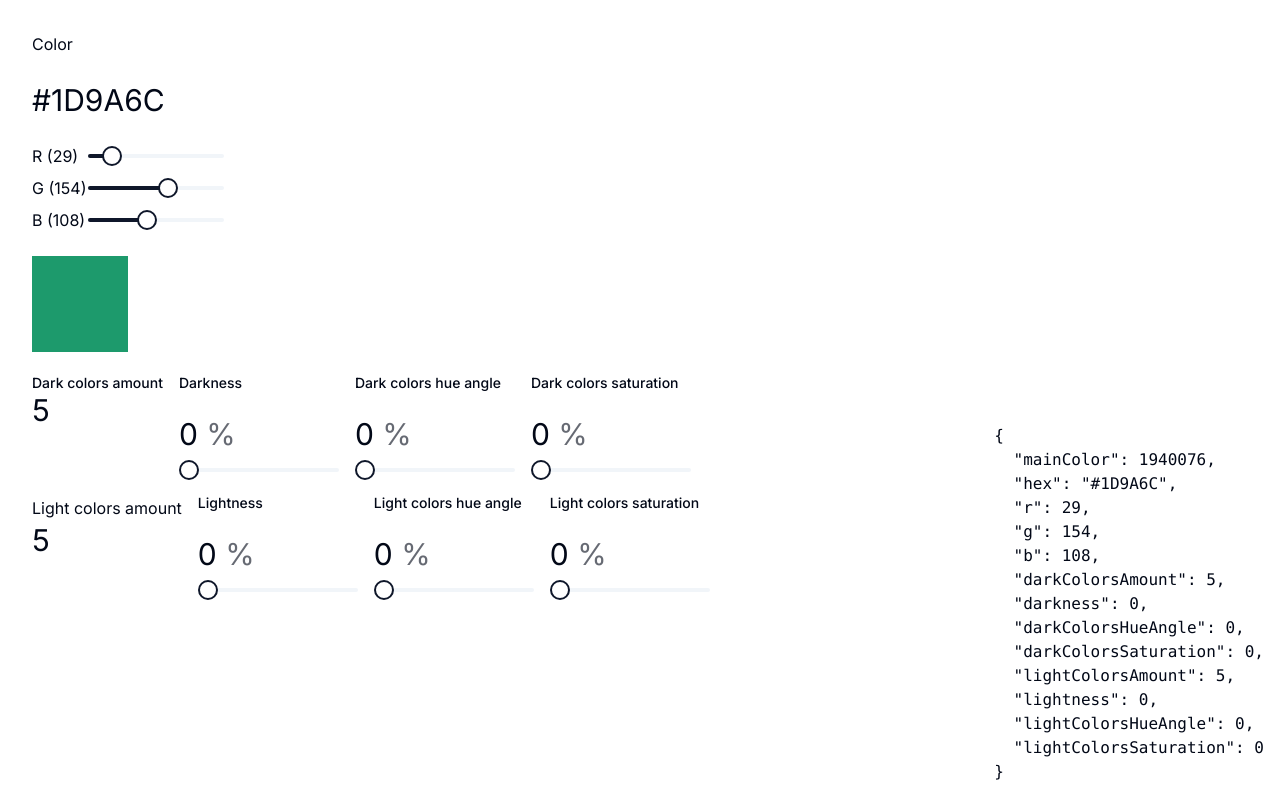
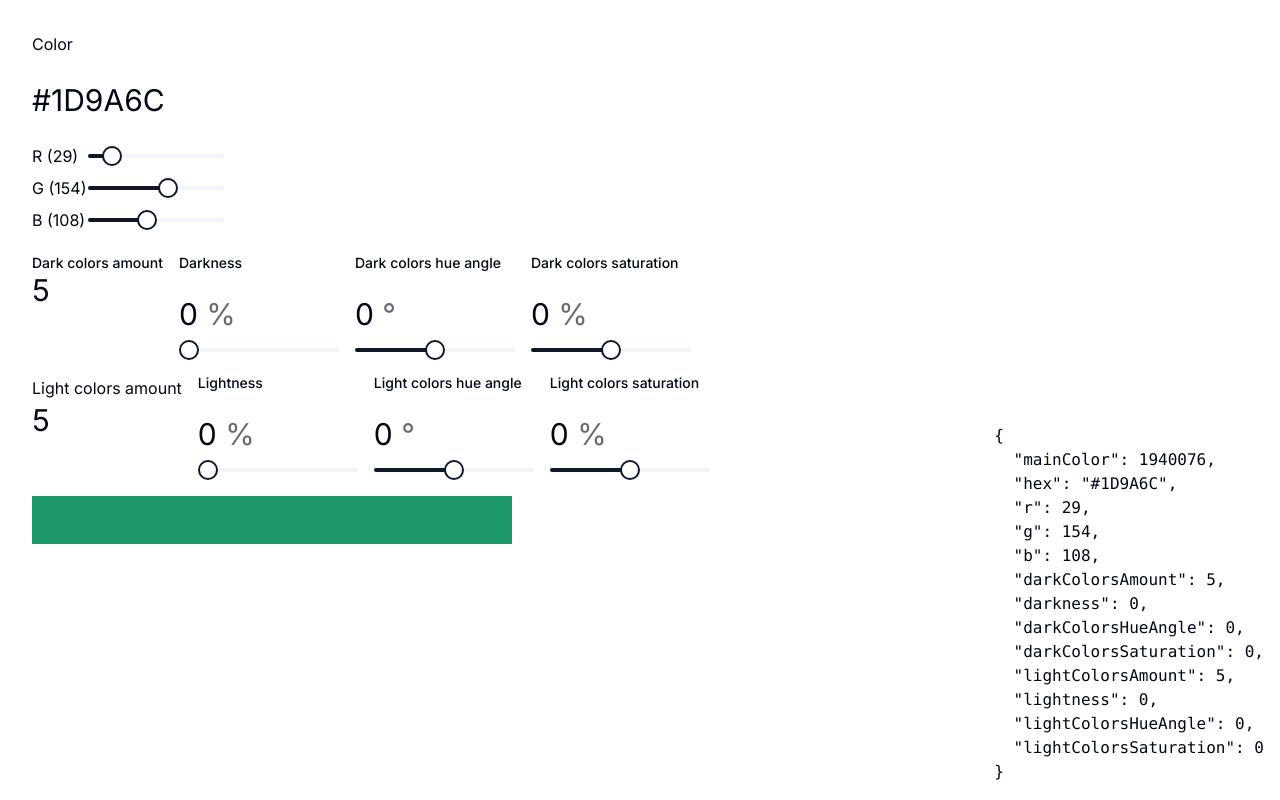
Before and after one commit to JairHuamanBellido/Oxidus, a Next.js app: page / in a window 1280 px wide. Built offline with nearby package versions, Linux system fonts and the light colour scheme.

Commit message:
feat(theme): horizontal palette

```diff
--- /dev/null
+++ b/app/components/BlockColor.tsx
@@ -0,0 +1,6 @@
+interface Props {
+  color: string;
+}
+export default function BlockColor({ color }: Props) {
+  return <div style={{background: color}} className={`w-12 h-12`}></div>;
+}
--- a/app/components/DarkThemeSettingSection.tsx
+++ b/app/components/DarkThemeSettingSection.tsx
@@ -47,6 +47,8 @@ export default function DarkThemeSettingSection() {
       <ThemeSettingSlider
         label="Dark colors hue angle"
         value={darkColorsHueAngle}
+        min={-360}
+        max={360}
         onValueChange={(val) =>
           setDarkThemeSettings({
             darkColorsAmount,
@@ -55,6 +57,7 @@ export default function DarkThemeSettingSection() {
             darkness,
           })
         }
+        symbol="°"
       />
       <ThemeSettingSlider
         label="Dark colors saturation"
@@ -67,6 +70,8 @@ export default function DarkThemeSettingSection() {
             darkness,
           })
         }
+        min={-100}
+        max={100}
       />
     </div>
   );
--- /dev/null
+++ b/app/components/HorizontalPaletteColors.tsx
@@ -0,0 +1,71 @@
+import { useThemeContext } from "@/components/contexts/ThemeContext/ThemeContext";
+import { getColorsList } from "@/src/utils/getColorsList";
+import { useEffect, useState } from "react";
+import BlockColor from "./BlockColor";
+
+export default function HorizontalPaletteColors() {
+  const {
+    darkColorsAmount,
+    darkColorsHueAngle,
+    darkColorsSaturation,
+    darkness,
+    lightColorsAmount,
+    lightColorsHueAngle,
+    lightColorsSaturation,
+    lightness,
+    hex,
+  } = useThemeContext();
+
+  const [darkColors, setDarkColors] = useState<string[]>([]);
+  const [lightColors, setLightColors] = useState<string[]>([]);
+
+  useEffect(() => {
+    setDarkColors(
+      getColorsList(
+        darkColorsAmount,
+        darkness,
+        "black",
+        darkColorsHueAngle,
+        darkColorsSaturation,
+        hex,
+      ).reverse(),
+    );
+  }, [
+    darkColorsAmount,
+    darkColorsHueAngle,
+    darkColorsSaturation,
+    darkness,
+
+    hex,
+  ]);
+
+  useEffect(() => {
+    setLightColors(
+      getColorsList(
+        lightColorsAmount,
+        lightness,
+        "white",
+        lightColorsHueAngle,
+        lightColorsSaturation,
+        hex,
+      ),
+    );
+  }, [
+    lightColorsAmount,
+    lightColorsHueAngle,
+    lightColorsSaturation,
+    lightness,
+    hex,
+  ]);
+
+  return (
+    <div className="h-16 flex">
+      {darkColors.map((darkColor, i) => (
+        <BlockColor color={darkColor} key={`dark-${i}`} />
+      ))}
+      {lightColors.map((lightColor, i) => (
+        <BlockColor color={lightColor} key={`light-${i}`} />
+      ))}
+    </div>
+  );
+}
--- a/app/components/LightThemeSettingSection.tsx
+++ b/app/components/LightThemeSettingSection.tsx
@@ -55,6 +55,9 @@ export default function LightThemeSettingSection() {
             lightness,
           })
         }
+        min={-360}
+        max={360}
+        symbol="°"
       />
       <ThemeSettingSlider
         label="Light colors saturation"
@@ -67,6 +70,8 @@ export default function LightThemeSettingSection() {
             lightness,
           })
         }
+        min={-100}
+        max={100}
       />
     </div>
   );
--- a/app/components/ThemeSettingSlider.tsx
+++ b/app/components/ThemeSettingSlider.tsx
@@ -5,18 +5,24 @@ interface Props {
   label: string;
   onValueChange: (val: number) => void;
   value: number;
+  min?: number;
+  max?: number;
+  symbol?: string;
 }
 
 export default function ThemeSettingSlider({
   label,
   onValueChange,
   value,
+  min = 0,
+  max = 100,
+  symbol = "%",
 }: Props) {
   return (
     <div className="flex flex-col w-[160px]">
       <Label className="h-8">{label}</Label>
       <h2 className="text-3xl mt-2 mb-4">
-        {value} <span className="opacity-60">%</span>
+        {value} <span className="opacity-60">{symbol}</span>
       </h2>
       <div>
         <Slider
@@ -24,8 +30,8 @@ export default function ThemeSettingSlider({
           defaultValue={[value]}
           value={[value]}
           step={1}
-          min={0}
-          max={100}
+          min={min}
+          max={max}
           onValueChange={(g) => onValueChange(g[0])}
         />
       </div>
--- a/app/page.tsx
+++ b/app/page.tsx
@@ -9,6 +9,8 @@ import { HexInput } from "@/app/components/HexInput";
 import { RGBSliders } from "@/app/components/RGBSliders";
 import DarkThemeSettingSection from "./components/DarkThemeSettingSection";
 import LightThemeSettingSection from "./components/LightThemeSettingSection";
+import BlockColor from "./components/BlockColor";
+import HorizontalPaletteColors from "./components/HorizontalPaletteColors";
 
 export default function Home() {
   return (
@@ -31,9 +33,9 @@ function PageContent() {
 
       <RGBSliders />
 
-      <div className={"w-24 h-24"} style={{ backgroundColor: hex }}></div>
       <DarkThemeSettingSection />
       <LightThemeSettingSection />
+      <HorizontalPaletteColors />
     </main>
   );
 }
--- /dev/null
+++ b/src/utils/getColorsList.ts
@@ -0,0 +1,31 @@
+import Color from "color";
+
+export const errorColor = "transparent";
+
+export const getColorsList = (
+  colorsAmount: number,
+  colorsShiftAmount: number,
+  mixColor: string,
+  hueAngle: number,
+  saturation: number,
+  mainColor: string,
+) => {
+  const colorsList = [];
+  const givenColor = mainColor;
+
+  let step;
+  for (step = 0; step < colorsAmount; step++) {
+    colorsList.push(
+      Color(givenColor)
+        .rotate(((step + 1) / colorsAmount) * -hueAngle)
+        .saturate(((step + 1) / colorsAmount) * (saturation / 100))
+        .mix(
+          Color(mixColor),
+          ((colorsShiftAmount / 100) * (step + 1)) / colorsAmount,
+        )
+        .string(),
+    );
+  }
+
+  return colorsList;
+};
```
